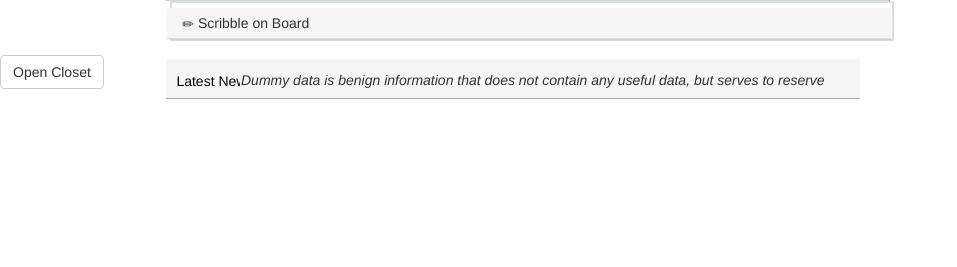
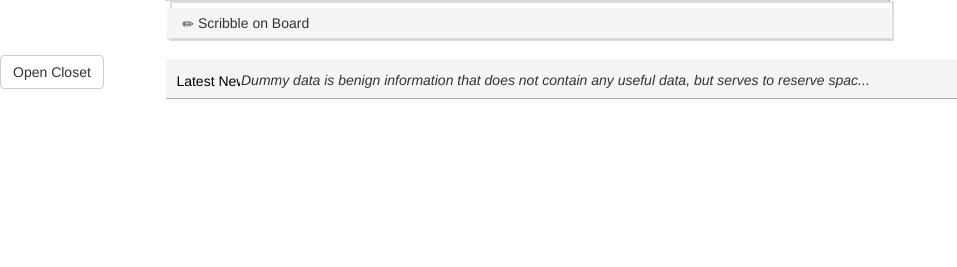
Before and after one commit to Diffinder/topez, a PHP site: page /bb.php in a window 1280 px wide. Shown: the part 513-780 px from the top of the page, without its empty margins (0-957 px from the left). Run offline with PHP 8.4, Linux system fonts and the light colour scheme; some libraries are stand-ins or nearby versions; some web fonts are replaced.

Commit message:
blackboard6

```diff
--- a/css/style.css
+++ b/css/style.css
@@ -204,7 +204,7 @@
 .ticker {
   position: absolute;
   margin-left: 240px;
-  width: 620px;
+  width: 61%;
   height: 40px;
   overflow: hidden;
   line-height: 40px;
```
